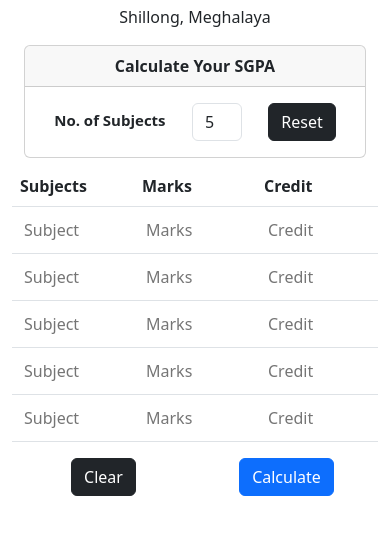
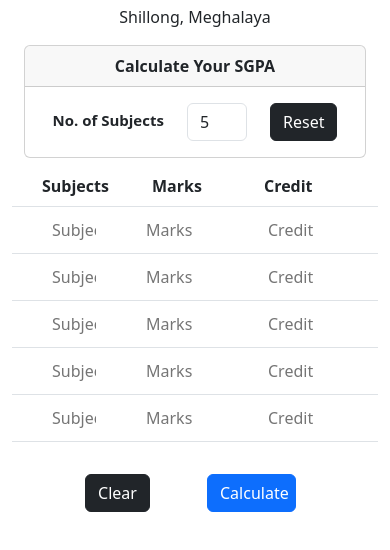
Before and after one commit to dimpal001/calculate_sgpa, a plain HTML site: page index.html in a window 390 px wide. Both pictures are taken after typing "5" into the empty fields and a click on the button "Submit". Shown: the part 114-664 px from the top of the page. Drawn offline with Linux system fonts and the light colour scheme.

Commit message:
responsive inputs

```diff
--- a/index.html
+++ b/index.html
@@ -12,7 +12,7 @@
 
 <body>
 	<div class="container-fluid">
-		<div class="container mt-2">
+		<div class="container p-md-5 mt-2">
 			<div class="row text-center">
 				<div class="col-12 mt-sm-2 m-md-3">
 					<img id="logo" class="img" src="logo.png" width="110px" alt="">
@@ -53,14 +53,14 @@
 					<table class="table mt-2">
 						<thead>
 							<tr class="row">
-								<th class="col-4">Subjects</th>
-								<th class="col-4">Marks</th>
+								<th id="row-sub" class="sub col-4">Subjects</th>
+								<th id="row-marks" class="col-4">Marks</th>
 								<th class="col-4">Credit</th>
 							</tr>
 						</thead>
 						<tbody id="incoming-row">
 							<tr id="subjects" class="row d-none">
-								<td class="col-4"><input id="inputs" type="text" placeholder="Subject"></td>
+								<td class="col-4"><input id="inputs" class="sub" type="text" placeholder="Subject"></td>
 								<td class="col-4"><input id="inputs" class="marks" type="number" placeholder="Marks"></td>
 								<td class="col-4"><input id="inputs" class="credit" type="number" placeholder="Credit"></td>
 							</tr>
@@ -68,11 +68,11 @@
 					</table>
 				</div>
 			</div>
-			<div id="result-section" class="row d-none">
+			<div id="result-section" class="m-3 row d-none">
 				<div class="col-6 text-center">
 					<button class="btn btn-dark">Clear</button>
 				</div>
-				<div class="col-6 text-center">
+				<div class="col-6">
 					<button id="calculate" class="btn btn-primary">Calculate</button>
 				</div>
 			</div>
--- a/style.css
+++ b/style.css
@@ -9,8 +9,20 @@
     #inputs{
         width: 80px;
     }
+    #row-sub{
+        padding-left: 30px;
+    }
+    #row-marks{
+        padding-left: 18px;
+    }
+    #calculate{
+        padding-right: 6px;
+    }
     #input-sub{
-        width: 50px;
+        width: 60px;
+    }
+    .sub{
+        padding-left: 30px;
     }
     #label1{
         padding-top: 6px;
@@ -36,6 +48,9 @@
 #inputs:focus{
     outline: none;
 }
+#row-sub{
+    text-align: left;
+}
 #sub{
     padding-top: 5px;
 }
```
